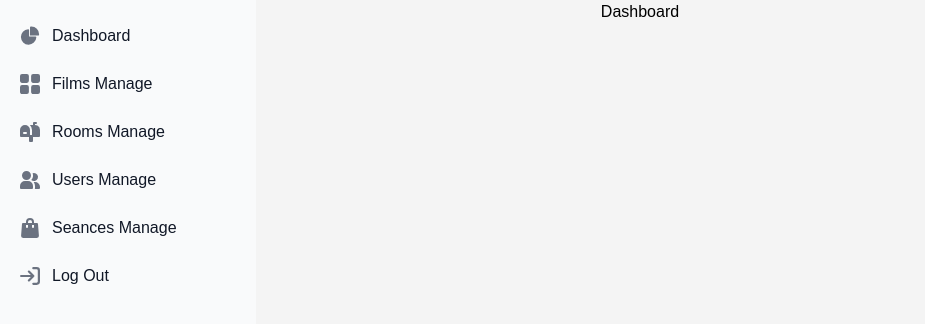
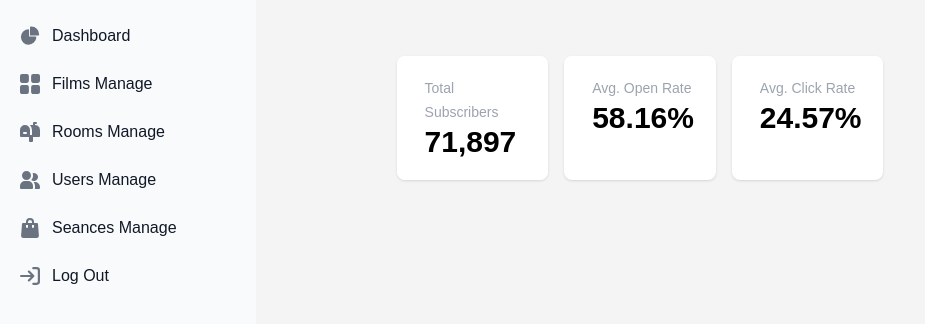
Before and after one commit to sanaahamliri/Cin-Master, a React (Create React App) app: page /admin/dashboard in a window 1280 px wide. Shown: the top 324 px of the page, without its empty margins (0-925 px from the left). Built offline with nearby package versions, Linux system fonts and the light colour scheme.

Commit message:
feat: add static  statistic

```diff
--- a/src/components/admin/Dahsboard/overView.jsx
+++ b/src/components/admin/Dahsboard/overView.jsx
@@ -0,0 +1,43 @@
+import React, { useState } from 'react';
+
+const TabComponent = () => {
+
+  return (
+    <div class="max-w-full mx-4 py-6 sm:mx-auto sm:px-6 lg:px-8">
+    <div class="sm:flex sm:space-x-4">
+        <div class="inline-block align-bottom bg-white rounded-lg text-left overflow-hidden shadow transform transition-all mb-4 w-full sm:w-1/3 sm:my-8">
+            <div class="bg-white p-5">
+                <div class="sm:flex sm:items-start">
+                    <div class="text-center sm:mt-0 sm:ml-2 sm:text-left">
+                        <h3 class="text-sm leading-6 font-medium text-gray-400">Total Subscribers</h3>
+                        <p class="text-3xl font-bold text-black">71,897</p>
+                    </div>
+                </div>
+            </div>
+        </div>
+        <div class="inline-block align-bottom bg-white rounded-lg text-left overflow-hidden shadow transform transition-all mb-4 w-full sm:w-1/3 sm:my-8">
+            <div class="bg-white p-5">
+                <div class="sm:flex sm:items-start">
+                    <div class="text-center sm:mt-0 sm:ml-2 sm:text-left">
+                        <h3 class="text-sm leading-6 font-medium text-gray-400">Avg. Open Rate</h3>
+                        <p class="text-3xl font-bold text-black">58.16%</p>
+                    </div>
+                </div>
+            </div>
+        </div>
+        <div class="inline-block align-bottom bg-white rounded-lg text-left overflow-hidden shadow transform transition-all mb-4 w-full sm:w-1/3 sm:my-8">
+            <div class="bg-white p-5">
+                <div class="sm:flex sm:items-start">
+                    <div class="text-center sm:mt-0 sm:ml-2 sm:text-left">
+                        <h3 class="text-sm leading-6 font-medium text-gray-400">Avg. Click Rate</h3>
+                        <p class="text-3xl font-bold text-black">24.57%</p>
+                    </div>
+                </div>
+            </div>
+        </div>
+    </div>
+</div>
+  );
+};
+
+export default TabComponent;
--- a/src/pages/admin/DashBoard.jsx
+++ b/src/pages/admin/DashBoard.jsx
@@ -1,5 +1,6 @@
 import React, { useContext } from 'react';
 import SideBar from '../../components/admin/sidebar/SideBar';
+import Statistic from '../../components/admin/Dahsboard/overView';
 
 export default function DashBoard() {
 
@@ -7,7 +8,7 @@ export default function DashBoard() {
         <div className='bg-dark min-h-screen flex'>
             <SideBar />
             <div>
-              Dashboard
+              <Statistic />
             </div>
         </div>
     );
```
